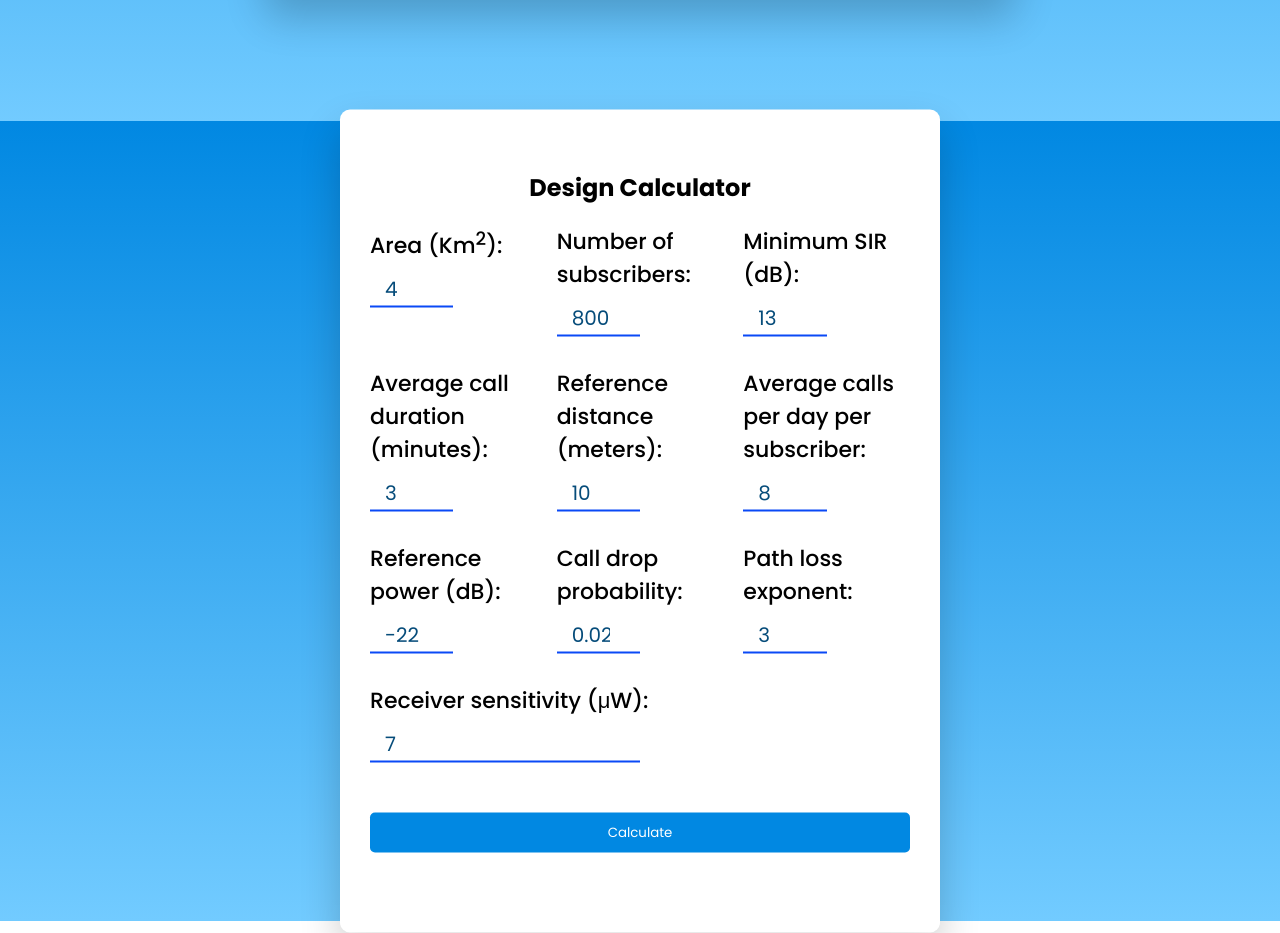
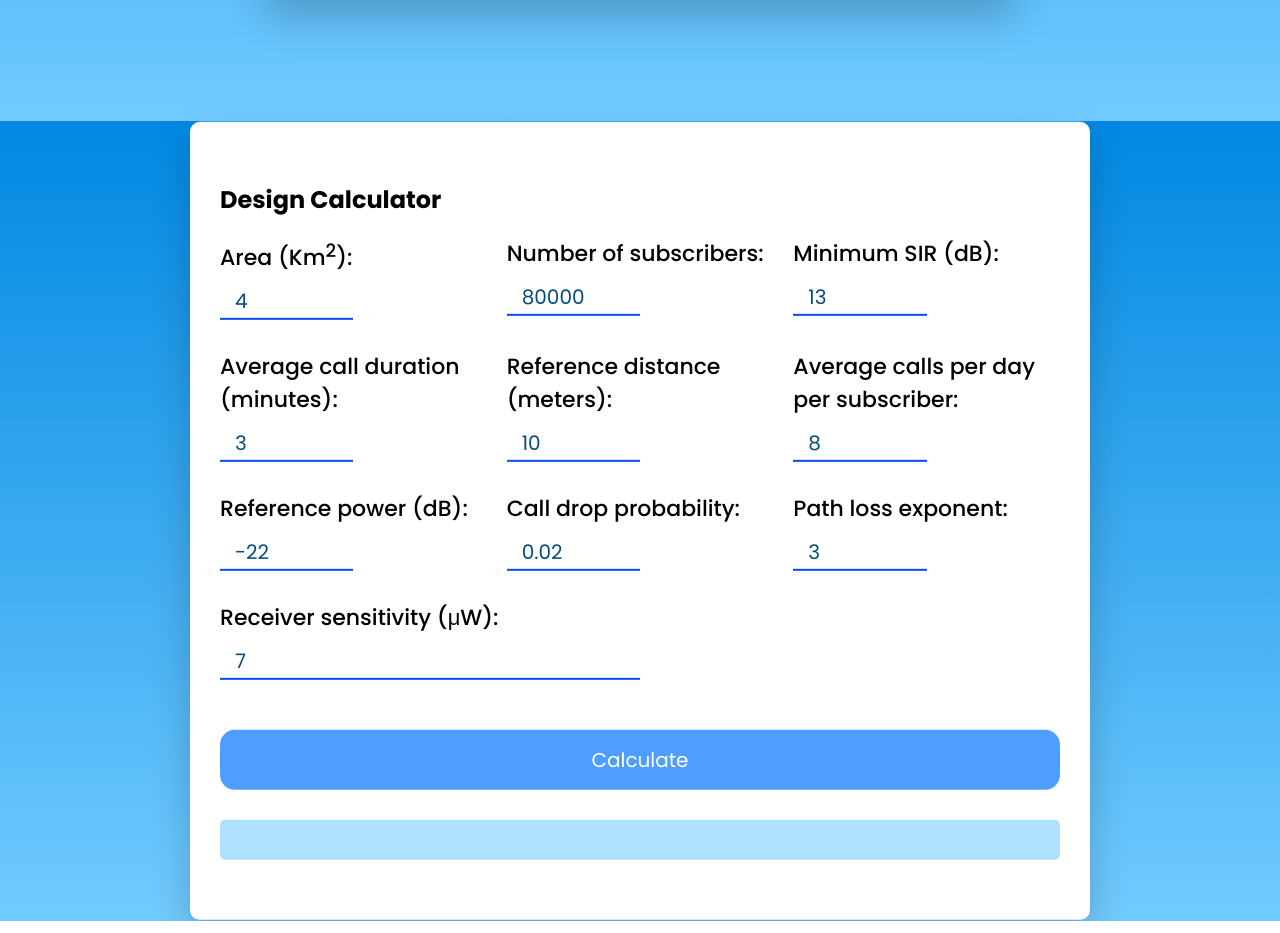
Before and after one commit to mohammadmakhamreh/WirelessCaluculator, a plain HTML site: page Q5Edit/index.html in a window 1280 px wide. Shown: the part 4156-5089 px from the top of the page. Drawn offline with Linux system fonts and the light colour scheme; files whose address does not match are found by name.

Commit message:
Update style.css

```diff
--- a/Q5Edit/style.css
+++ b/Q5Edit/style.css
@@ -191,6 +191,7 @@ select {
     padding: 15px 40px;
     font-size: 20px;
     border-radius: 15px;
+
 }
 
 #communicationResult {
@@ -208,8 +209,7 @@ select {
 
 
 /* OFDM Section */
-/* OFDM Section */
-/* OFDM Section */
+
 .ofdm {
     height: 100vh;
     background: linear-gradient(#0188e2, #72cbff);
@@ -409,7 +409,7 @@ select {
     top: 50%;
     left: 50%;
     width: 80vw;
-    max-width: 600px;
+    max-width: 900px;
     min-width: 350px;
     padding: 60px 30px;
     border-radius: 10px;
@@ -418,7 +418,7 @@ select {
 
 #design-title {
     margin-bottom: 20px;
-    text-align: center;
+
 }
 
 .input-wrapper {
@@ -449,6 +449,22 @@ button:hover {
     background-color: #0168b2;
 }
 
+#design-button {
+    display: block;
+    background-color: #4e9eff;
+    border: none;
+    color: #ffffff;
+    margin: 20px auto 0 auto;
+    padding: 15px 40px;
+    font-size: 20px;
+    border-radius: 15px;
+}
+
 #designResult {
-    margin-top: 20px;
+    background-color: #ace1ff;
+    margin-top: 30px;
+    color: #064c7a;
+    font-size: 18px;
+    padding: 20px;
+    border-radius: 5px;
 }
```
